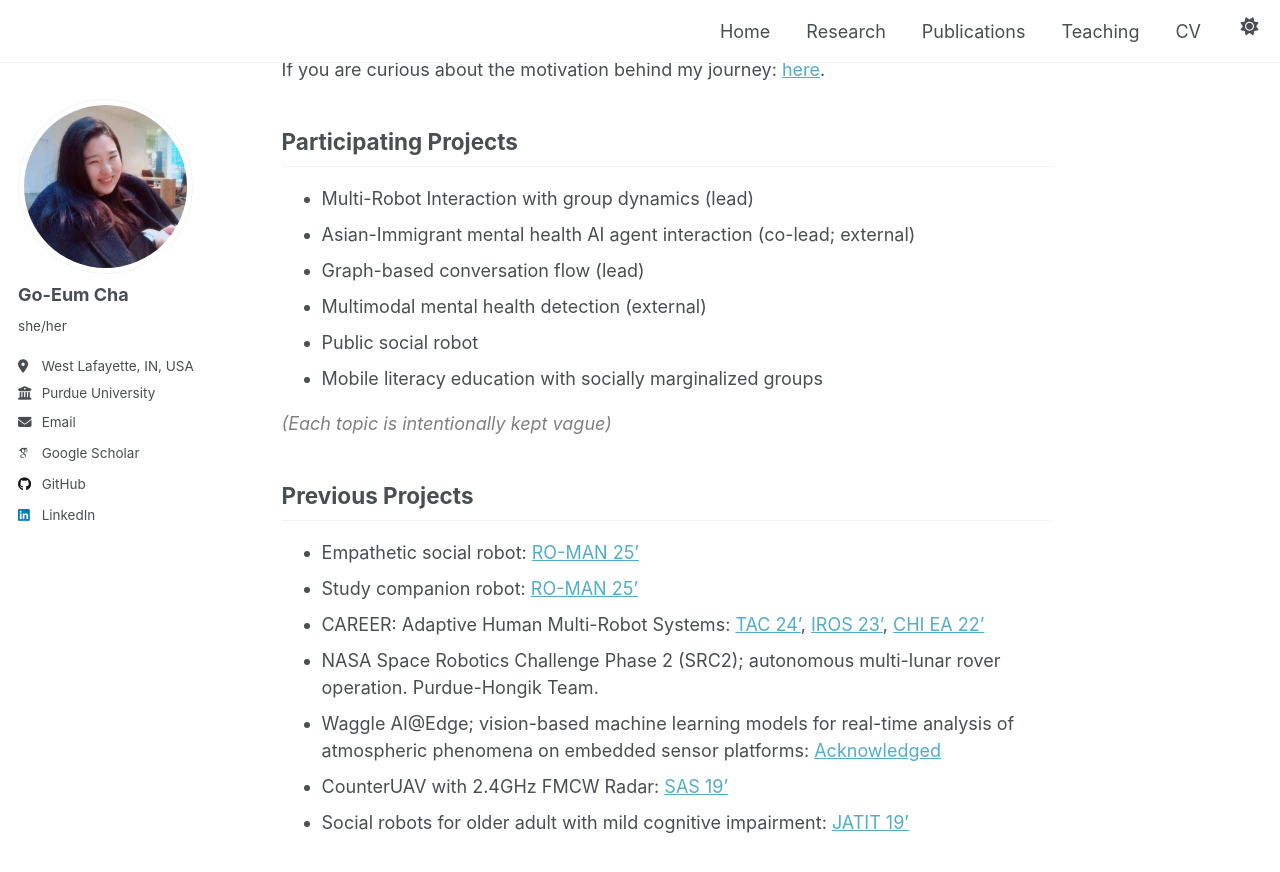
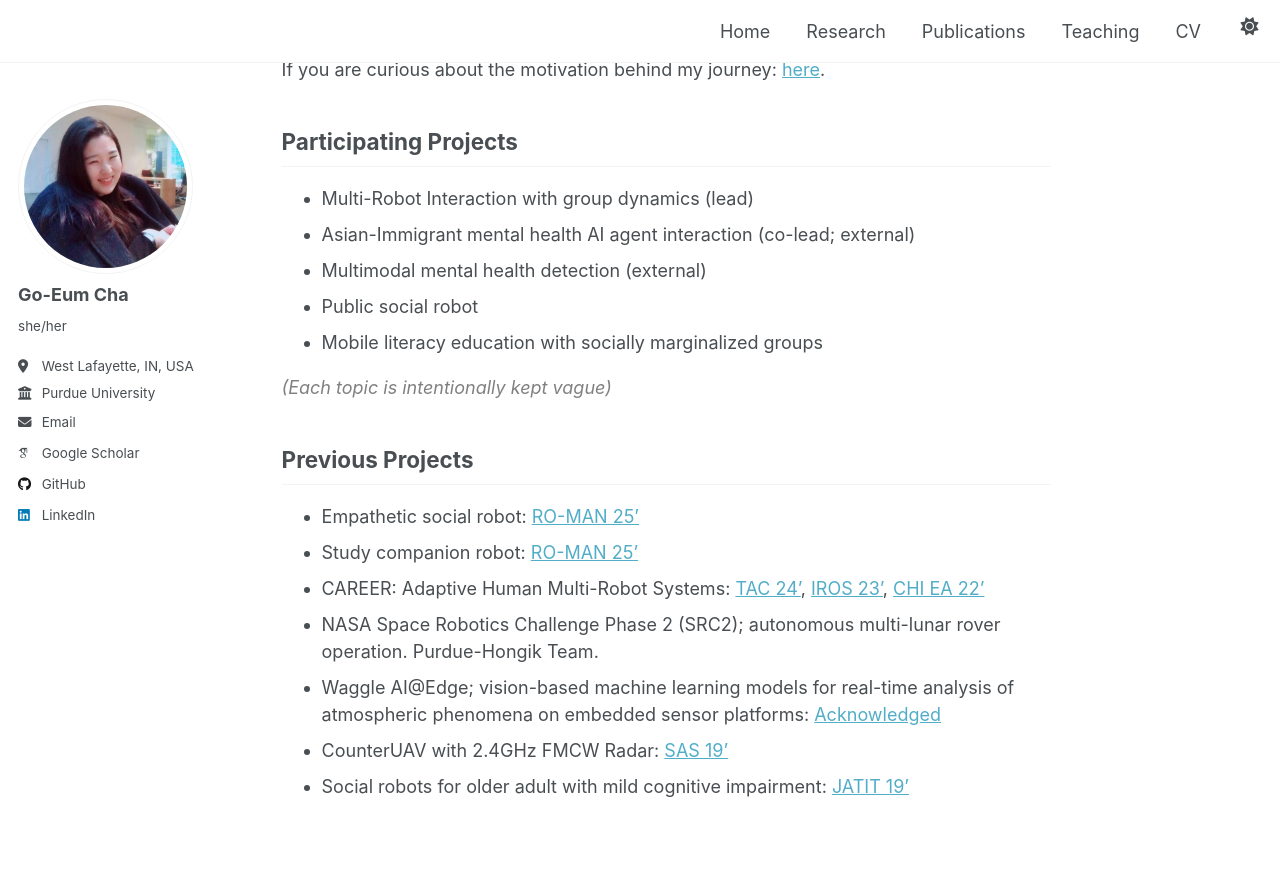
Before and after one commit to chagom/chagom.github.io, a Jekyll site: the page built from _pages/research.md, in a window 1280 px wide and 900 px high, scrolled down 517 px. Shown: the top 872 px of the window. Built offline with Jekyll 4.4.1, drawn with Linux system fonts in a browser that asks for light colours; some web fonts are replaced.

```diff
--- a/_pages/research.md
+++ b/_pages/research.md
@@ -19,7 +19,6 @@ If you are curious about the motivation behind my journey: [here](/research_root
 ## Participating Projects
 - Multi-Robot Interaction with group dynamics (lead)
 - Asian-Immigrant mental health AI agent interaction (co-lead; external)
-- Graph-based conversation flow (lead)
 - Multimodal mental health detection (external)
 - Public social robot
 - Mobile literacy education with socially marginalized groups
```
